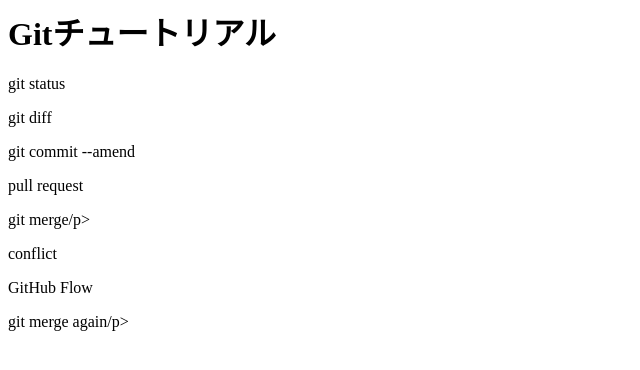
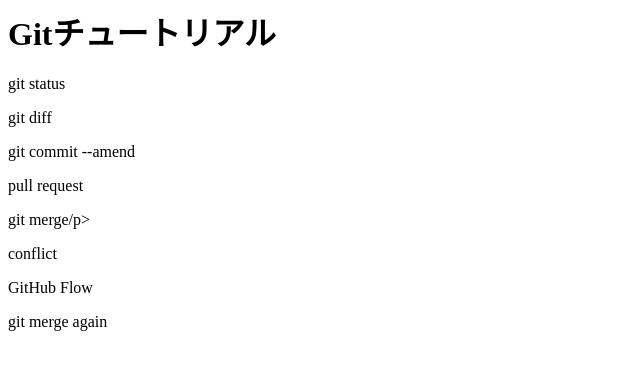
Before and after one commit to KyoroPPP/git_tutorial, a plain HTML site: page index.html in a window 1280 px wide. Shown: the full height of the page, 0-640 px from the left. Drawn offline with Linux system fonts and the light colour scheme.

Commit message:
merge again

```diff
--- a/index.html
+++ b/index.html
@@ -6,4 +6,4 @@
 <p>git merge/p>
 <p>conflict</p>
 <p>GitHub Flow</p>
-<p>git merge again/p>
+<p>git merge again</p>
```
